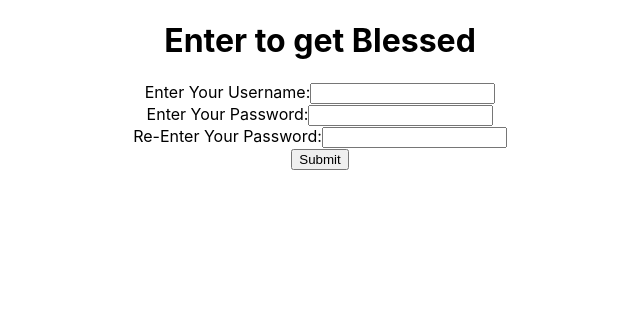
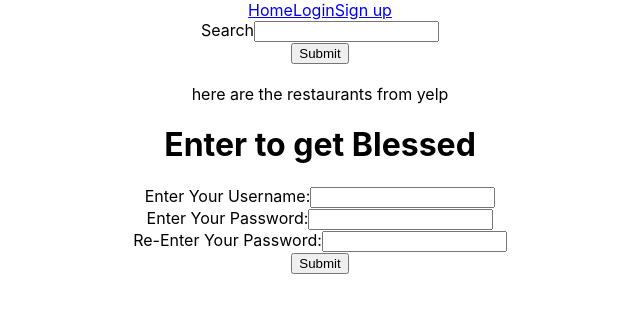
Before and after one commit to Gabrielkq/blesstaurant, a React (Create React App) app: page /signup in a window 1280 px wide. Shown: the top 312 px of the page, without its empty margins (320-960 px from the left). Built offline with nearby package versions, Linux system fonts and the light colour scheme.

Commit message:
redux store hooked up, restaurant reducer made, can fetch results from yelp, and restful routes added with params from match url

```diff
--- a/package.json
+++ b/package.json
@@ -8,8 +8,11 @@
     "@testing-library/user-event": "^12.3.0",
     "react": "^17.0.1",
     "react-dom": "^17.0.1",
+    "react-redux": "^7.2.2",
     "react-router-dom": "^5.2.0",
     "react-scripts": "4.0.1",
+    "redux": "^4.0.5",
+    "redux-thunk": "^2.3.0",
     "web-vitals": "^0.2.4"
   },
   "scripts": {
--- a/src/App.js
+++ b/src/App.js
@@ -4,7 +4,10 @@ import { Switch, Route } from "react-router-dom";
 import Login from './Login';
 import Signup from './Signup';
 import { Component } from 'react';
-import Home from './Home'
+import Home from './Home';
+import NavBar from './NavBar';
+import RestaurantTiles from './containers/RestaurantTiles';
+import RestaurantTile from './containers/RestaurantTile';
 
 class App extends Component {
 
@@ -34,28 +37,9 @@ class App extends Component {
 
     }
 
-    // setUser = (user) =>{
-    //   this.setState({
-    //     currentUser: user
-    //   }, () => {
-    //     localStorage.user_id = user.id
-    //     this.props.history.push("/")})
-    // }
-
-    // logout = () => {
-    //   this.setState({
-    //     currentUser: null
-    //   }, () => {
-    //     localStorage.removeItem("user_id")
-    //   })
-
-    // }
-
-
-
   setToken = data => {
     localStorage.token = data.token
-  // localStorage.user_id = data.user_id
+
     fetch(`http://localhost:3000/users/${data.user_id}`)
       .then(r => r.json())
       .then()
@@ -74,17 +58,17 @@ class App extends Component {
     })
   }
 
-
-
-
   render(){
 
     return (
     <div className="App">
       {this.state.user_id && <button onClick={this.logout} >logout</button>}
+      <NavBar />
+      <RestaurantTiles/>
       <Switch>
         <Route path="/login" render={() => <Login setToken={this.setToken} />} />
         <Route path="/signup" render={() => <Signup setToken={this.setToken} />} />
+        <Route path="/restaurants/:id" render={({ match }) => <RestaurantTile match={match}/>}/>
         <Route exact path="/" render={() => <Home user_id={this.state.user_id}/>}/>
       </Switch>
 
--- /dev/null
+++ b/src/NavBar.js
@@ -0,0 +1,22 @@
+// const { ReactComponent } = require("*.svg");
+
+import React, { Component } from 'react';
+import { NavLink } from 'react-router-dom';
+import Search from './Search';
+
+class NavBar extends Component {
+    render() {
+        return (
+            <div>
+
+                <NavLink to="/Home">Home</NavLink>
+                <NavLink to="/Login">Login</NavLink>
+                <NavLink to="/Signup">Sign up</NavLink>
+                <Search />
+
+            </div>
+        );
+    }
+}
+
+export default NavBar;
--- /dev/null
+++ b/src/Search.js
@@ -0,0 +1,62 @@
+import React, { Component } from 'react';
+import { connect } from 'react-redux';
+import { getYelpResults } from './redux/actionCreators';
+class Search extends Component {
+
+    state = {
+        searchTerm: "",
+        restArr: []
+
+    }
+
+    sortRest = () => {
+       return this.state.restArr.sort((a, b) => a.distance - b.distance)
+    }
+
+    onChange = (e) => {
+        this.setState({
+            [e.target.name]: e.target.value
+        })
+    }
+
+    searchy = (e) => {
+        e.preventDefault()
+        this.props.getYelpResults(this.state.searchTerm)
+    }
+
+    render() {
+        console.log("search bar: ", this.props)
+        return (
+            <div>
+                <form onSubmit={this.searchy}>
+                <label>Search</label>
+                <input type="text" name="searchTerm" onChange={this.onChange} value={this.state.searchTerm} />
+                <br>
+                </br>
+                <input type="submit"/>
+                </form>
+             <br>
+             </br>
+             {/* <Switch>             <ul>
+        {this.sortRest().map(r => (<li style={{ listStyleType: "none" }}>
+            <Route path={`restaurants/${r.id}`} key={r.id} render={() => <RestaurantTile/>} />
+
+
+
+            <Link to={`/restaurants/${r.id}`}
+            >{r.name} </Link>
+            distance: {r.distance * 0.000189394} miles
+
+            </li>))}
+             </ul>
+             </Switch> */}
+
+            </div>
+        );
+    }
+}
+
+
+
+
+export default connect(null, {getYelpResults})(Search);
--- /dev/null
+++ b/src/containers/RestaurantTile.js
@@ -0,0 +1,40 @@
+import React, { Component } from 'react';
+
+class RestaurantTile extends Component {
+
+    state = {
+        selectedRestaurant: {},
+        location: {}
+    }
+
+
+    componentDidMount(){
+        fetch("http://localhost:3000/get_restaurant", {
+            headers: {'Yelp-Id': `${this.props.match.params.id}`}
+        })
+        .then(r => r.json())
+        .then(obj => {
+            if (obj.error){
+            alert("errors")
+            } else {
+            this.setState({
+                selectedRestaurant: obj.selected_restaurant,
+                location: obj.selected_restaurant.location.display_address
+            })
+             }
+        })
+    }
+
+    render() {
+        console.log("obj:", this.state.location.display_address)
+        return (
+            <div>
+                <h1>{this.state.selectedRestaurant.name}</h1>
+        <p>{this.state.location[0]} {this.state.location[1]}</p>
+                <img src={this.state.selectedRestaurant.image_url}/>
+            </div>
+        );
+    }
+}
+
+export default RestaurantTile;
--- /dev/null
+++ b/src/containers/RestaurantTiles.js
@@ -0,0 +1,32 @@
+import React, { Component } from 'react';
+import { Link } from 'react-router-dom';
+import { connect } from 'react-redux';
+
+class RestaurantTiles extends Component {
+
+    // renderYelpResults = () =>{
+    //     this.props.restaurants.restaurants.map(r =>{
+    //         return (<li>{r.name}</li>)
+    //     })
+    // }
+
+    render() {
+        console.log("in tiles: ", this.props.restaurants.restaurants)
+        return (
+            <div>
+                here are the restaurants from yelp
+               <ul>
+               {this.props.restaurants.map(r => <Link to={`/restaurants/${r.id}`}> <li>{r.name}</li></Link>)
+               }
+                </ul>
+                </div>
+        );
+    }
+
+}
+
+const msp = state =>({
+    restaurants: state.restaurants.yelpResults
+})
+
+export default connect(msp)(RestaurantTiles);
--- a/src/index.js
+++ b/src/index.js
@@ -4,11 +4,23 @@ import { BrowserRouter as Router, Route} from "react-router-dom";
 import './index.css';
 import App from './App';
 import reportWebVitals from './reportWebVitals';
+import { createStore, compose, applyMiddleware} from 'redux'
+import { Provider } from 'react-redux';
+import thunk from 'redux-thunk'
+import { reducer } from './redux/reducer'
+
+const store = createStore(reducer, compose(
+  applyMiddleware(thunk),
+  window.__REDUX_DEVTOOLS_EXTENSION__ && window.__REDUX_DEVTOOLS_EXTENSION__())
+)
+
 
 ReactDOM.render(
   <React.StrictMode>
     <Router>
-      <Route path="/" component={App}/>
+        <Provider store={store}>
+          <Route path="/" component={App}/>
+        </Provider>
     </Router>
   </React.StrictMode>,
   document.getElementById('root')
--- /dev/null
+++ b/src/redux/actionCreators.js
@@ -0,0 +1,14 @@
+
+export const getYelpResults = (searchTerm) =>{
+    return dispatch => {
+        fetch(`http://localhost:3000/search`, {
+        headers: {'Search': `${searchTerm}`}
+        })
+        .then(r => r.json())
+        .then(results => dispatch({
+            type: 'SET_RESULTS',
+            payload: results
+           })
+        )
+    }
+}
--- /dev/null
+++ b/src/redux/reducer.js
@@ -0,0 +1,4 @@
+import { combineReducers } from "redux";
+import restaurantsReducer from './restaurantsReducer'
+
+export const reducer = combineReducers({restaurants: restaurantsReducer})
--- /dev/null
+++ b/src/redux/restaurantsReducer.js
@@ -0,0 +1,31 @@
+const initialState = {
+    yelpResults: []
+}
+
+const restaurantsReducer = (state=initialState, action) => {
+    switch (action.type){
+        case 'SET_RESULTS':
+            return {...state, yelpResults: action.payload.restaurants}
+        default:
+         return {...state}
+    }
+
+}
+
+export default restaurantsReducer
+
+
+// const initialRestaurantState = {
+//     restaurants: []
+//   }
+
+//   const restaurantsReducer = (state=initialRestaurantState, action) => {
+//     switch (action.type){
+//       case "SET_RESTAURANTS":
+//         return {...state, restaurants: action.payload}
+//       default:
+//         return {...state}
+//     }
+//   }
+
+//   export default restaurantsReducer
```
Also changed, not shown: 2 other files (tests, documents, lock files or other folders).
